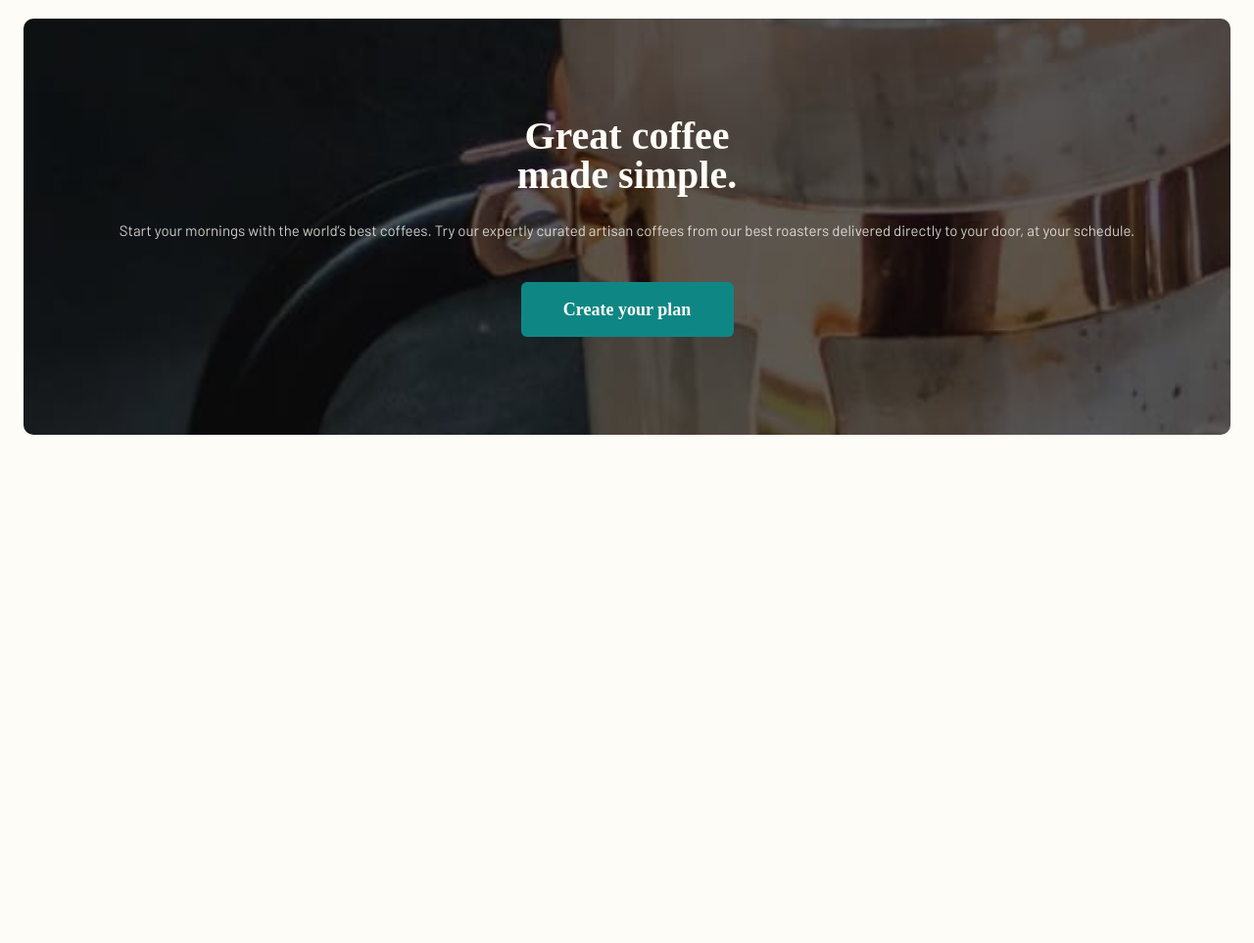
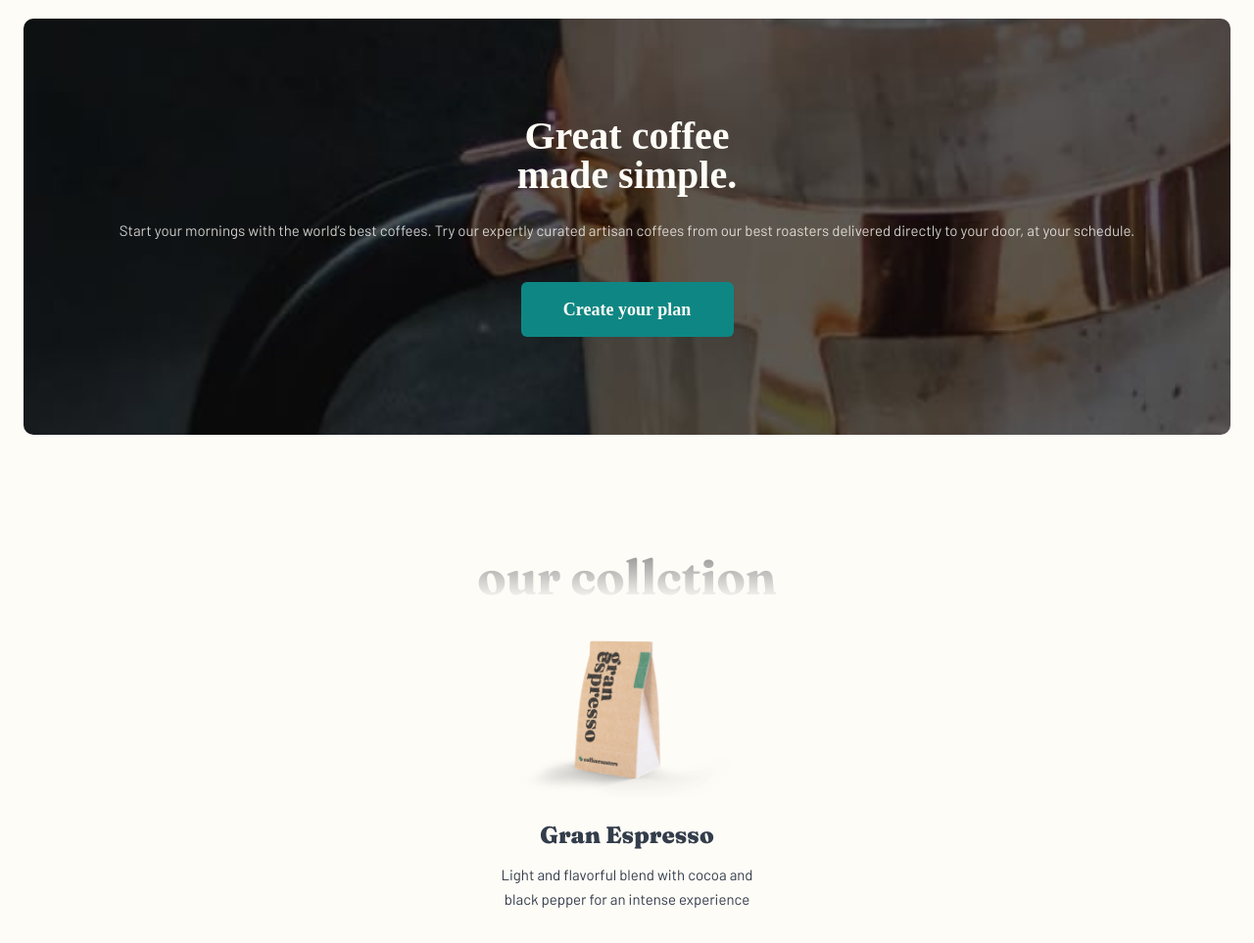
Before and after one commit to lasha-abuladze/coffeeroasters, a website: page coffeeroasters.html in a window 1280 px wide. Shown: the part 79-1042 px from the top of the page at 98% size. Before the commit the page ends 800 px from the top, so only its background shows below. Drawn offline with Linux system fonts and the light colour scheme.

Commit message:
addd section-2 markap

```diff
--- a/coffeeroasters.html
+++ b/coffeeroasters.html
@@ -69,6 +69,28 @@
 
     </main>
 
+    <section class="section--our-collection">
+
+        <header class="section--our-collection--header">
+            <div class="white-gradient"></div>
+            <h2>our collction</h2>
+        </header>
+
+        <figure class="coffee-type-container">
+            <img class="coffee-type-img" src="./assets/home/desktop/image-gran-espresso.png" alt="gran-espresso">
+            <figcaption class="coffee-type">
+                <h3 class="xx">
+                    Gran Espresso
+                </h3>
+                <p>
+                    Light and flavorful blend with cocoa and black
+                    pepper for an intense experience
+                </p>
+            </figcaption>
+        </figure>
+
+    </section>
+
     <script src="./script.js"></script>
 
 </body>
--- a/coffeeroasters.scss
+++ b/coffeeroasters.scss
@@ -100,6 +100,10 @@ button {
     border: none;
     outline: none;
     background: none;
+}
+
+.section-gen {
+
 }
 
 
@@ -244,7 +248,62 @@ button {
         }
     }
 
+}
 
 
+.section--our-collection {
+    margin-top: 120px;
+    text-align: center;
 
+
+    .section--our-collection--header {
+        position: relative;
+
+        .white-gradient {
+            position: absolute;
+            width: 100%;
+            height: 100%;
+            background: linear-gradient(to bottom, rgba(254, 252, 247, 0.00) 0%, #FEFCF7 100%);
+            top: 0;
+            left: 0;
+        }
+
+        h2 {
+            font-size: 50px;
+            color: #929292;
+            font-weight: bold;
+            font-family: $font-Fraunces;
+        }
+
+    }
+
+    .coffee-type-container {
+        margin-top: 40px;
+
+        .coffee-type-img {
+            width: 220px;
+            height: 160px;
+            margin-bottom: 24px;
+        }
+
+        .coffee-type {
+            h3 {
+                font-size: 24px;
+                font-weight: 900;
+                color: $darkgreen;
+                font-family: $font-Fraunces;
+                margin-bottom: 16px;
+            }
+
+            p {
+                font-size: 15px;
+                font-weight: 400;
+                font-family: $font-Barlow;
+                line-height: 25px;
+                color: $darkgreen;
+                max-width: 281px;
+                margin: auto;
+            }
+        }
+    }
 }
```
Also changed, not shown: coffeeroasters.css, 1 other file.
